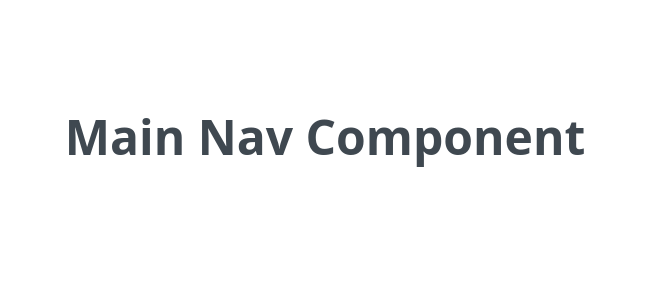
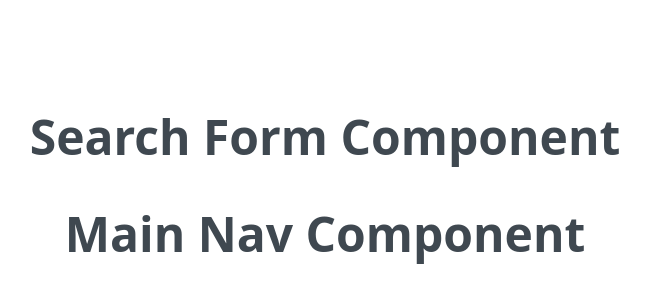
Before and after one commit to icld/unit7-pr-react-gallery-app, a React (Create React App) app: page / in a window 1280 px wide. Shown: the top 302 px of the page, without its empty margins (315-965 px from the left). Built offline with nearby package versions, Linux system fonts and the light colour scheme.

Commit message:
add SearchForm Component and css file

```diff
--- a/src/App.js
+++ b/src/App.js
@@ -3,6 +3,7 @@ import React, { Component } from 'react';
 
 // App Components
 import MainNav from './Components/MainNav/MainNav';
+import SearchForm from './Components/SearchForm/SearchForm'
 
 
 export default class App extends Component {
@@ -10,7 +11,7 @@ export default class App extends Component {
     return (
       <div className="App" >
 
-
+        <SearchForm />
         <MainNav />
 
       </div>
--- /dev/null
+++ b/src/Components/SearchForm/SearchForm.css
@@ -0,0 +1,3 @@
+/* h1 {
+    font-size: 6rem
+} */
--- /dev/null
+++ b/src/Components/SearchForm/SearchForm.js
@@ -0,0 +1,12 @@
+import React from 'react';
+
+import './SearchForm.css'
+
+const SearchForm = () => (
+    <div>
+        <h1>Search Form Component</h1>
+    </div>
+
+)
+
+export default SearchForm;
```
